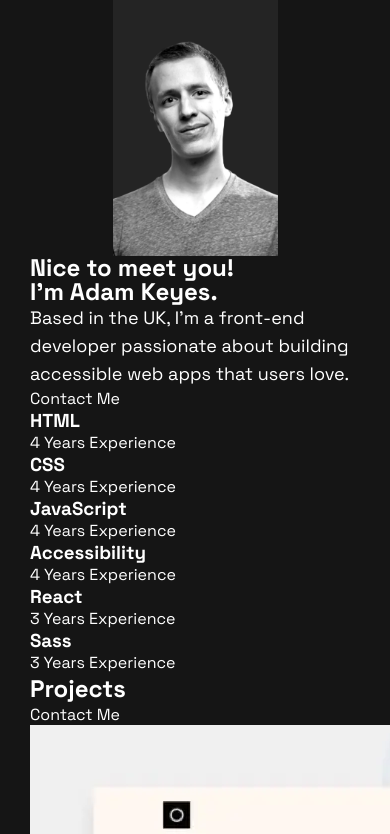
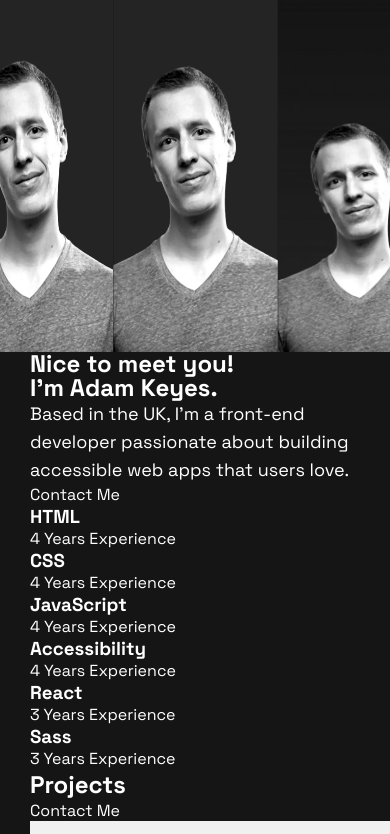
Before and after one commit to MelCode1013/Portfolio_MB, a plain HTML site: page index.html in a window 390 px wide. Shown: the part 71-905 px from the top of the page. Drawn offline with Linux system fonts and the light colour scheme.

Commit message:
add img for tablet and mobile with classes for each variation

```diff
--- a/index.html
+++ b/index.html
@@ -32,7 +32,10 @@
   </header>
   <section><!-- TO DO: Make flexbox-->
     <div class="profile-picture">
-      <img src="assets/images/image-profile-desktop.webp" alt="profile picture">
+      <img class="profile-pic-desktop" src="assets/images/image-profile-desktop.webp" alt="profile picture">
+      <img class="profile-pic-tablet" src="assets/images/image-profile-tablet.webp" alt="profile picture">
+      <img class="profile-pic-mobile" src="assets/images/image-profile-mobile.webp" alt="profile picture">
+
     </div>
     <div>
       <h1>Nice to meet you! <br> I'm Adam Keyes.</h1>
```
